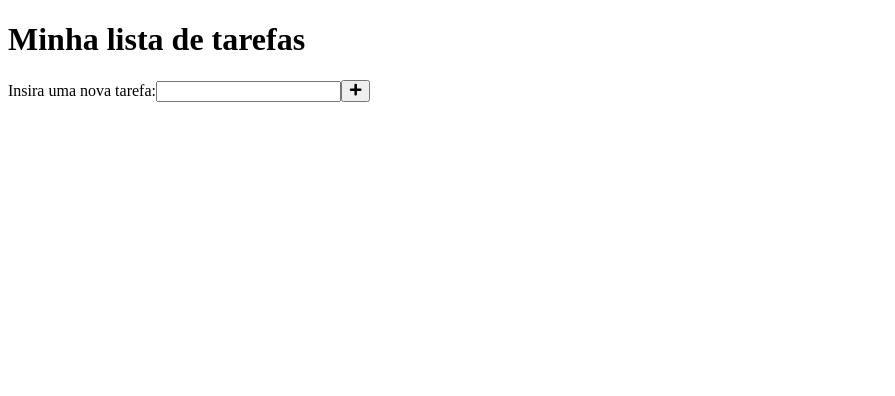
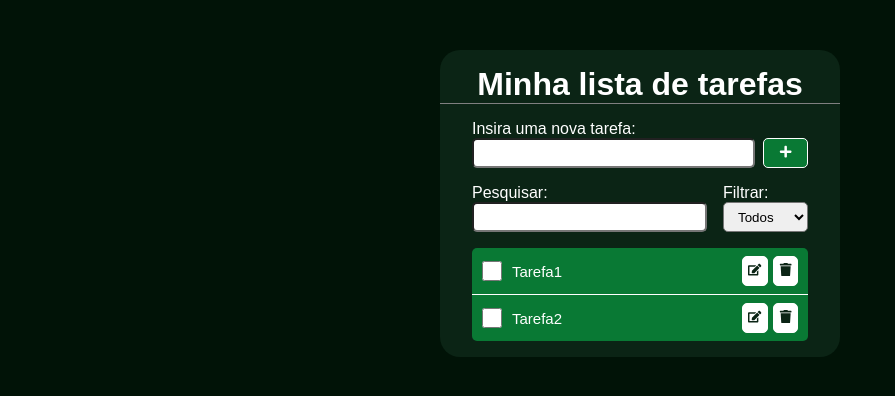
Before and after one commit to cristianomattoss/todoList, a React (Vite) app: page / in a window 1280 px wide. Shown: the top 396 px of the page, without its empty margins (0-895 px from the left). Built offline with nearby package versions, Linux system fonts and the light colour scheme.

Commit message:
feat: style todo list interface

```diff
--- a/src/App.css
+++ b/src/App.css
@@ -0,0 +1,14 @@
+.container {
+    display: flex;
+    flex-direction: column;
+    background-color: #0b2415;
+    width: 400px;
+    border-radius: 20px;
+    max-height: 95vh;
+}
+
+h1 {
+    text-align: center;
+    padding-top: 1rem;
+    border-bottom: 1px solid gray;
+}
--- a/src/App.jsx
+++ b/src/App.jsx
@@ -1,12 +1,14 @@
 import { useState } from 'react'
 import './App.css'
 import CreateTask from './components/CreateTask'
+import ListTask from './components/ListTask'
 
 function App() {
   return (
     <div className="container">
       <h1>Minha lista de tarefas</h1>
       <CreateTask/>
+      <ListTask/>
     </div>
   )
 }
--- a/src/components/CreateTask.css
+++ b/src/components/CreateTask.css
@@ -0,0 +1,28 @@
+#container-create-task {
+    display: flex;
+    flex-direction: column;
+    padding: 1rem 2rem;
+}
+
+#task-input-container {
+    width: 100%;
+    display: flex;
+    gap: 0.5rem;
+}
+
+#task {
+    flex: 1;
+    height: 30px;
+    padding: 0 5px;
+    border-radius: 5px;
+}
+
+#add-task {
+    width: 45px;
+    height: 30px;
+    cursor: pointer;
+    border-radius: 5px;
+    border: solid 1px #fff;
+    background-color: #097934;
+    color: white;
+}
--- a/src/components/CreateTask.jsx
+++ b/src/components/CreateTask.jsx
@@ -1,13 +1,17 @@
 import { FaPlus } from "react-icons/fa";
+import "./CreateTask.css";
 
 const CreateTask = () => {
   return (
-    <div id="form-create-task">
+    <div id="container-create-task">
         <label htmlFor="task">Insira uma nova tarefa:</label>
-        <input type="text" name="task" id="task"/>
-        <button id="create-task">
-            <FaPlus/>
-        </button>
+        <div id="task-input-container">
+            <input type="text" name="task" id="task"/>
+            <button id="add-task">
+                <FaPlus/>
+            </button>
+        </div>
+
     </div>
   )
 }
--- /dev/null
+++ b/src/components/ListTask.css
@@ -0,0 +1,86 @@
+#container-list {
+    display: flex;
+    flex-direction: column;
+    padding: 0 2rem;
+}
+
+#container-search {
+    display: flex;
+    gap: 1rem;
+}
+
+#search-input-container {
+    display: flex;
+    flex-direction: column;
+    flex: 1;
+}
+
+#filter-select-container {
+    display: flex;
+    flex-direction: column;
+}
+
+#search-input-container input,
+#filter-select-container select {
+    height: 30px;
+    padding: 0 10px;
+    border-radius: 5px;
+}
+
+#list-tasks {
+    margin: 1rem 0;
+    background-color: #097934;
+    border-radius: 5px;
+    display: flex;
+    flex-direction: column;
+
+    max-height: 55vh;
+    overflow-y: auto;
+}
+
+.task {
+    margin-top: 0.5rem;
+    padding-bottom: 0.5rem;
+    display: flex;
+    align-items: center;
+    justify-content: space-between;
+    border-bottom: 1px solid #fff;
+}
+
+.task input[type="checkbox"] {
+    margin-left: 10px;
+    width: 20px;
+    height: 20px;
+    cursor: pointer;
+    accent-color: #0b2415;
+}
+
+.task p {
+    flex: 1;
+    margin-left: 10px;
+    font-size: 15px;
+}
+
+.task-actions {
+    display: flex;
+    gap: 5px;
+}
+
+.task-actions button {
+    height: 30px;
+    padding: 0 5px;
+    border-radius: 5px;
+    cursor: pointer;
+    border-radius: 5px;
+    border: solid 1px #fff;
+    background-color: #fff;
+    color: #0b2415;
+}
+
+.task-actions .remove {
+    margin-right: 10px;
+}
+
+.task:last-child {
+    border-bottom: none;
+}
--- /dev/null
+++ b/src/components/ListTask.jsx
@@ -0,0 +1,52 @@
+import { FaEdit } from "react-icons/fa";
+import { FaTrash } from "react-icons/fa";
+import "./ListTask.css"
+
+const ListTask = () => {
+  return (
+    <div id='container-list'>
+        <div id="container-search">
+            <div id="search-input-container">
+                <label htmlFor="search">Pesquisar:</label>
+                <input type="text" id='search' name='search'/>
+            </div>
+            <div id='filter-select-container'>
+                <label htmlFor="filter-select">Filtrar:</label>
+                <select name="filter" id="filter-select">
+                    <option value="all">Todos</option>
+                    <option value="done">Feitos</option>
+                    <option value="todo">A fazer</option>
+                </select>
+            </div>
+        </div>
+        <div id='list-tasks'>
+            <div className="task">
+                <input type="checkbox" name="check" id="check1"/>
+                <p>Tarefa1</p>
+                <div className="task-actions">
+                    <button type="button" className="edit">
+                        <FaEdit />
+                    </button>
+                    <button type="button" className="remove">
+                        <FaTrash />
+                    </button>
+                </div>
+            </div>
+            <div className="task">
+                <input type="checkbox" name="check" id="check2"/>
+                <p>Tarefa2</p>
+                <div className="task-actions">
+                    <button type="button" className="edit">
+                        <FaEdit />
+                    </button>
+                    <button type="button" className="remove">
+                        <FaTrash />
+                    </button>
+                </div>
+            </div>
+        </div>
+    </div>
+  )
+}
+
+export default ListTask
--- a/src/index.css
+++ b/src/index.css
@@ -0,0 +1,15 @@
+* {
+  margin: 0;
+  padding: 0;
+  box-sizing: border-box;
+}
+
+body {
+  font-family: Arial, sans-serif;
+  background-color: #011307;
+  color: #fff;
+  display: flex;
+  justify-content:center;
+  min-height: 100vh;
+  padding-top: 50px;
+}
```
